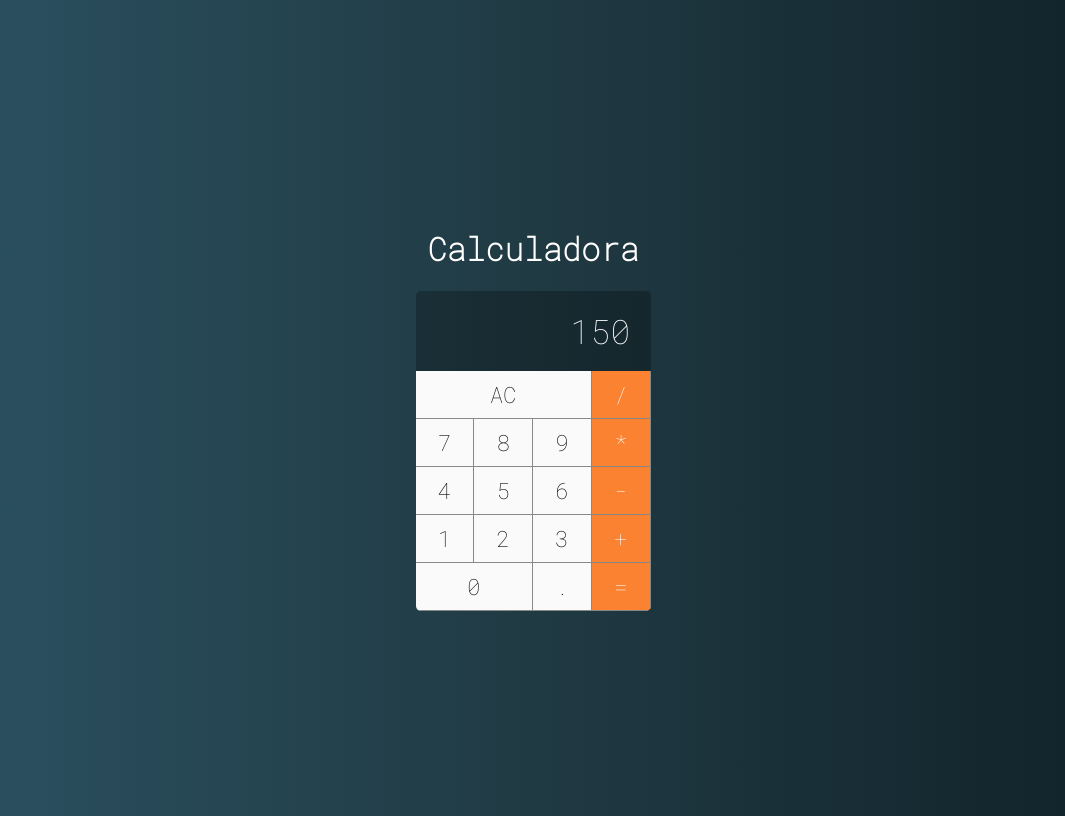
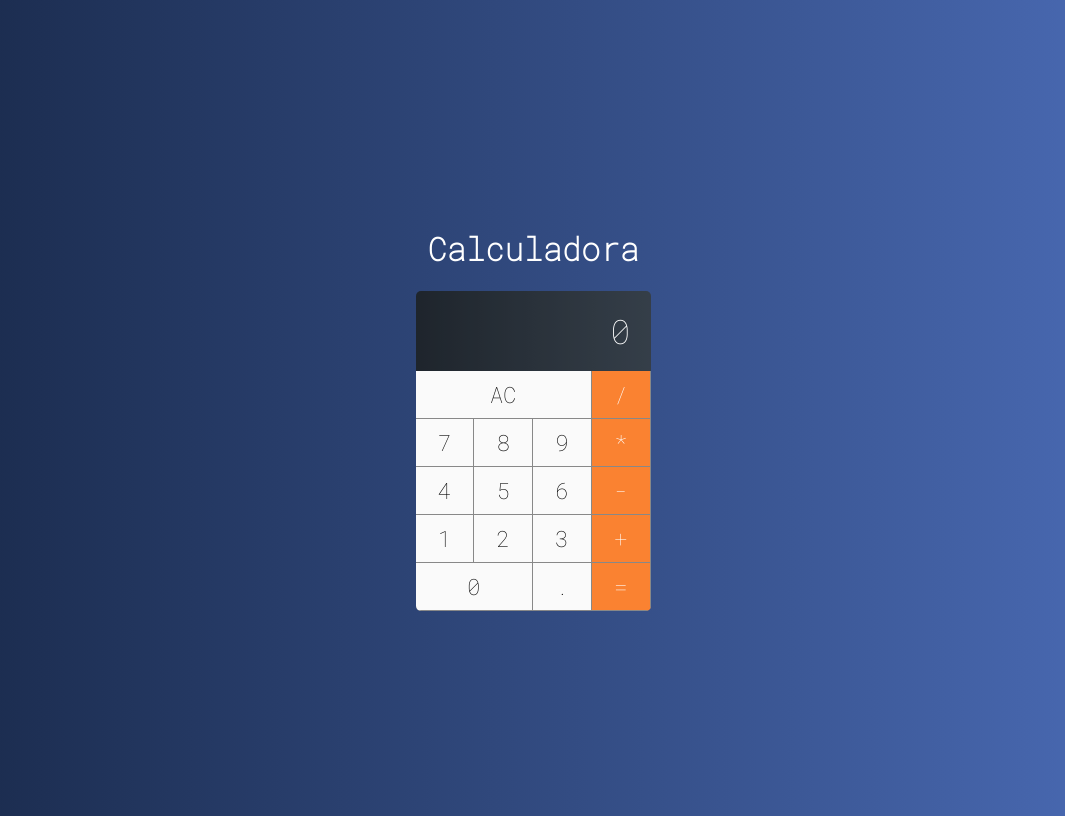
Before and after one commit to Lsantos-art/react-calculadora, a React (Create React App) app: page / in a window 1280 px wide. Shown: the whole page, without its empty margins (107-1172 px from the left). Built offline with nearby package versions, Linux system fonts and the light colour scheme.

Commit message:
51. Criação do projeto

```diff
--- a/src/index.css
+++ b/src/index.css
@@ -14,7 +14,7 @@ body {
   align-items: center;
   text-align: center;
   color: white;
-  background: #0f2027;
-  background: -webkit-linear-gradient(to right, #2c5364, #203a43, #0f2027);
-  background: linear-gradient(to right, #2c5364, #203a43, #0f2027);
+  background: #4b6cb7;
+  background: -webkit-linear-gradient(to right, #182848, #4b6cb7);
+  background: linear-gradient(to right, #182848, #4b6cb7);
 }
--- a/src/main/Calculator.css
+++ b/src/main/Calculator.css
@@ -6,4 +6,7 @@
   display: grid;
   grid-template-columns: repeat(4, 25%);
   grid-template-rows: 1fr 48px 48px 48px 48px 48px;
+  background: #485563;
+  background: -webkit-linear-gradient(to right, #29323c, #485563);
+  background: linear-gradient(to right, #29323c, #485563);
 }
--- a/src/main/Calculator.jsx
+++ b/src/main/Calculator.jsx
@@ -3,7 +3,17 @@ import Display from "../components/Display";
 import React from "react";
 import "./Calculator.css";
 
+const initialState = {
+  displayValue: "0",
+  clearDisplay: false,
+  operation: null,
+  values: [0, 0],
+  current: 0,
+};
+
 class Calculator extends React.Component {
+  state = { ...initialState };
+
   constructor(props) {
     super(props);
     this.clearMemory = this.clearMemory.bind(this);
@@ -12,38 +22,73 @@ class Calculator extends React.Component {
   }
 
   clearMemory() {
-    console.log("limpar");
+    this.setState({ ...initialState });
   }
 
   setOperation(operation) {
-    console.log(operation);
+    if (this.state.current === 0) {
+      this.setState({ operation, current: 1, clearDisplay: true });
+    } else {
+      const equals = operation === "=";
+      const currentOperation = this.state.operation;
+      const values = [...this.state.values];
+      try {
+        values[0] = eval(`${values[0]} ${currentOperation} ${values[1]}`);
+      } catch (e) {
+        values[0] = this.state.values[0];
+      }
+      values[1] = 0;
+
+      this.setState({
+        displayValue: values[0],
+        operation: equals ? null : operation,
+        current: equals ? 0 : 1,
+        clearDisplay: !equals,
+        values,
+      });
+    }
   }
 
   addDigit(n) {
-    console.log(n);
+    if (n === "." && this.state.displayValue.includes(".")) {
+      return;
+    }
+    const clearDisplay =
+      this.state.displayValue === "0" || this.state.clearDisplay;
+    const currentValue = clearDisplay ? "" : this.state.displayValue;
+    const displayValue = currentValue + n;
+    this.setState({ displayValue, clearDisplay: false });
+
+    if (n !== ".") {
+      const i = this.state.current;
+      const newValue = parseFloat(displayValue);
+      const values = [...this.state.values];
+      values[i] = newValue;
+      this.setState({ values });
+    }
   }
 
   render() {
     return (
       <div className="calculator">
-        <Display value={150} />
-        <Button label="AC" click={this.clearMemory} triple/>
-        <Button label="/" click={this.setOperation} operation/>
+        <Display value={this.state.displayValue} />
+        <Button label="AC" click={this.clearMemory} triple />
+        <Button label="/" click={this.setOperation} operation />
         <Button label="7" click={this.addDigit} />
         <Button label="8" click={this.addDigit} />
         <Button label="9" click={this.addDigit} />
-        <Button label="*" click={this.setOperation} operation/>
+        <Button label="*" click={this.setOperation} operation />
         <Button label="4" click={this.addDigit} />
         <Button label="5" click={this.addDigit} />
         <Button label="6" click={this.addDigit} />
-        <Button label="-" click={this.setOperation} operation/>
+        <Button label="-" click={this.setOperation} operation />
         <Button label="1" click={this.addDigit} />
         <Button label="2" click={this.addDigit} />
         <Button label="3" click={this.addDigit} />
-        <Button label="+" click={this.setOperation} operation/>
-        <Button label="0" click={this.addDigit} double/>
+        <Button label="+" click={this.setOperation} operation />
+        <Button label="0" click={this.addDigit} double />
         <Button label="." click={this.addDigit} />
-        <Button label="=" click={this.setOperation} operation/>
+        <Button label="=" click={this.setOperation} operation />
       </div>
     );
   }
```
Lines whose indentation alone changed are shown as unchanged.
